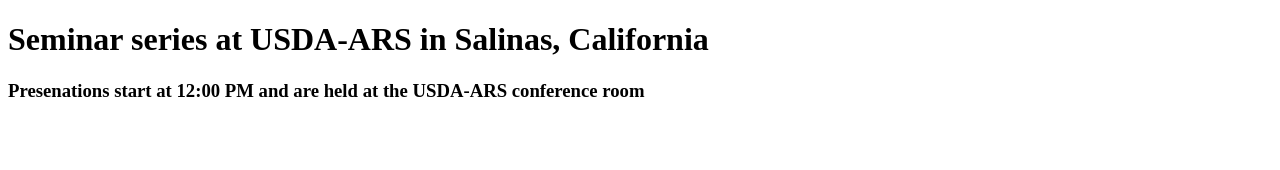
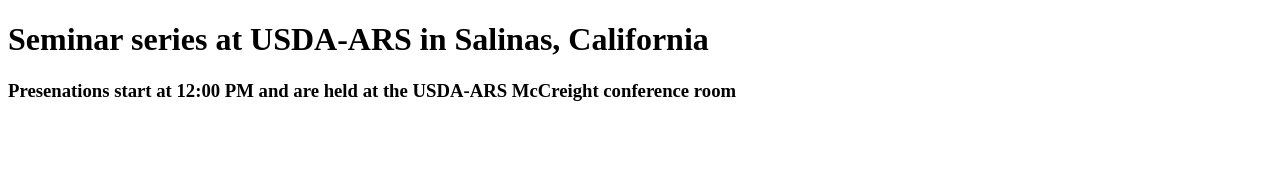
Before and after one commit to Orgovan/Orgovan.github.io, a plain HTML site: page index.html in a window 1280 px wide. Shown: the top 170 px of the page. Drawn offline with Linux system fonts and the light colour scheme.

Commit message:
Update index.html

```diff
--- a/index.html
+++ b/index.html
@@ -6,7 +6,7 @@
  </head>
  <body>
       <h1>Seminar series at USDA-ARS in Salinas, California</h1>
-   <h3>Presenations start at 12:00 PM and are held at the USDA-ARS conference room</h3>
+   <h3>Presenations start at 12:00 PM and are held at the USDA-ARS McCreight conference room</h3>
 
    <h2><p style="color:white"> - <p></h2>
    <h2> <p style="color:blue">Upcoming presentations</h2>
```
